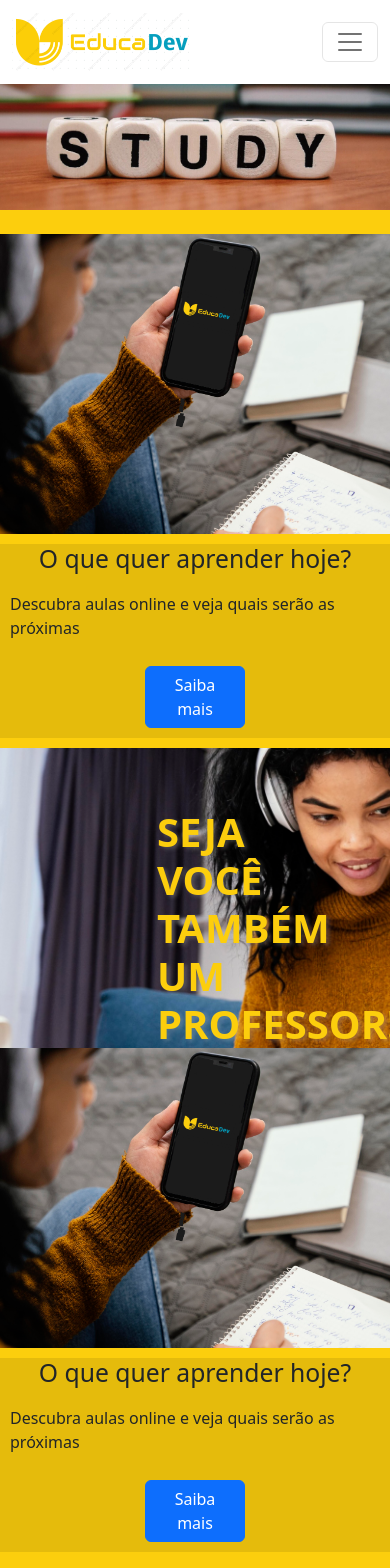
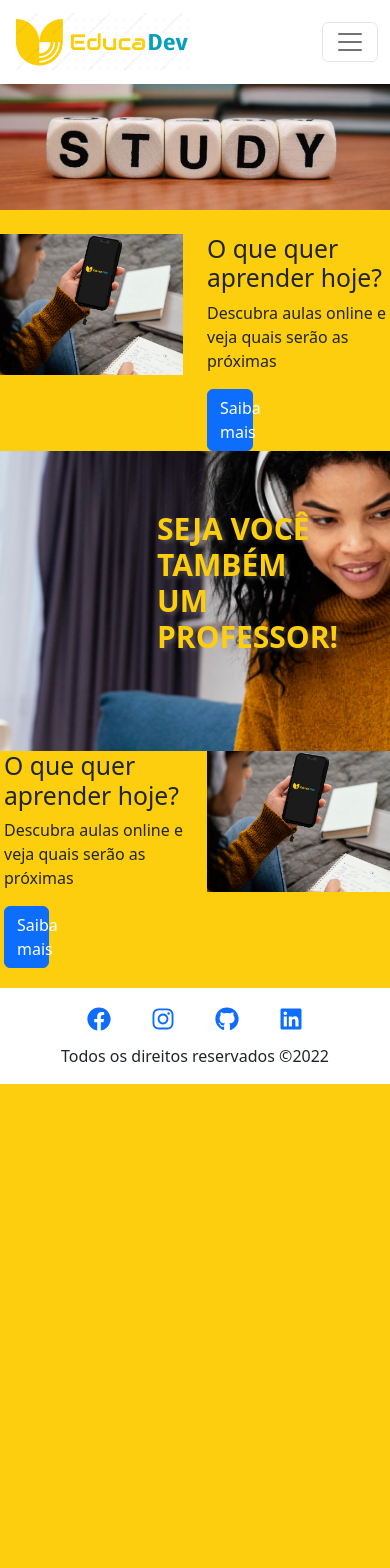
Before and after one commit to Hackathon-letscode/educadev, a React (Create React App) app in the folder front-end/: page /home in a window 390 px wide. Shown: the top 1568 px of the page. After the commit the page ends 1084 px from the top, so only its background shows below. Built offline with nearby package versions, Linux system fonts and the light colour scheme.

Commit message:
alterações de estilo

```diff
--- a/front-end/src/Components/Card/Cards.js
+++ b/front-end/src/Components/Card/Cards.js
@@ -24,7 +24,7 @@ function Cards({titulo, descricao, imagem, id}) {
             <Card.Text>
               {descricao}
             </Card.Text>
-            <Link to={`/videoaula/${id}`}><Button onClick={handleClick()} variant="primary">Ver Mais</Button></Link>
+            <Link to={`/javascript/${id}`}><Button onClick={handleClick()} variant="primary">Ver Mais</Button></Link>
           </Card.Body>
         </Card>
       {/* </Row> */}
--- a/front-end/src/Pages/Home.js
+++ b/front-end/src/Pages/Home.js
@@ -13,22 +13,18 @@ const Home = () => {
         <Banner />
       </section>
       {/* <Container fluid> */}
+      {/* <Container fluid> */}
       <section className="mb-0">
-        <Row className="d-flex flex-column">
-          {/* <div className="col-6">
+        <Row>
+          <div className="col-6">
             <Figure className="mb-0">
               <Figure.Image src={img01} className="mb-0" />
             </Figure>
-          </div> */}
-          <Container className="container_figure d-flex flex-column col-12 align-items-left justify-content-center container mb-0">
-            <Figure className="mb-0">
-              <Figure.Image src={img01} className="mb-0" />
-            </Figure>
-            <div className="informacoes">
-              <h2>O que quer aprender hoje?</h2>
-              <p>Descubra aulas online e veja quais serão as próximas</p>
-              <Button className="button">Saiba mais</Button>
-            </div>
+          </div>
+          <Container className="d-flex flex-column col-6 align-items-left justify-content-center container mb-0">
+            <h2>O que quer aprender hoje?</h2>
+            <p>Descubra aulas online e veja quais serão as próximas</p>
+            <Button className="w-25">Saiba mais</Button>
           </Container>
         </Row>
       </section>
@@ -41,28 +37,23 @@ const Home = () => {
         }}
       >
         <Container>
-          <Row className="align-items-end justify-content-end">
+          <Row className="align-items-end col-12 justify-content-end">
             <h3 className="col-6 col-md-4 text-right">Seja você também um professor!</h3>
           </Row>
         </Container>
       </section>
       <section>
-      <Row className="d-flex flex-column">
-          {/* <div className="col-6">
-            <Figure className="mb-0">
-              <Figure.Image src={img01} className="mb-0" />
+        <Row>
+          <Container className="d-flex flex-column col-6 align-items-right justify-content-center container ps-md-5 ps-3">
+            <h2>O que quer aprender hoje?</h2>
+            <p>Descubra aulas online e veja quais serão as próximas</p>
+            <Button className="w-25">Saiba mais</Button>
+          </Container>
+          <div className="col-6">
+            <Figure>
+              <Figure.Image src={img01} />
             </Figure>
-          </div> */}
-          <Container className="container_figure d-flex flex-column col-12 align-items-left justify-content-center container mb-0">
-            <Figure className="mb-0">
-              <Figure.Image src={img01} className="mb-0" />
-            </Figure>
-            <div className="informacoes">
-              <h2>O que quer aprender hoje?</h2>
-              <p>Descubra aulas online e veja quais serão as próximas</p>
-              <Button className="button">Saiba mais</Button>
-            </div>
-          </Container>
+          </div>
         </Row>
       </section>
       {/* </Container> */}
--- a/front-end/src/Pages/home.css
+++ b/front-end/src/Pages/home.css
@@ -17,7 +17,31 @@ position: relative;
     text-shadow: 3px 2px 4px rgba(191,191,191,0.28);
 }
 
-.button {
+@media (max-width: 1024px) {
+    .mid-banner h3 {
+        font-size: 30px;
+    }
+
+    .button {
+        margin-bottom: 10px;
+        width: 100px;
+    }
+
+    .informacoes {
+        display: flex;
+        flex-direction: column;
+        justify-content: center;
+        align-items: center;
+        background-color: rgba(0, 0, 0, 0.089);
+        margin: 10px 0px;
+    }
+
+    .informacoes p {
+        padding: 10px;
+    }
+}
+
+/* .button {
     margin-bottom: 10px;
     width: 100px;
 }
@@ -33,4 +57,4 @@ position: relative;
 
 .informacoes p {
     padding: 10px;
-}
+} */
--- a/front-end/src/Rotas.js
+++ b/front-end/src/Rotas.js
@@ -16,7 +16,7 @@ const Rotas = () => {
                 <Route path="/cadastro" element={<Cadastro />} />
                 <Route path="/javascript" exact element={<Javascript />} />
                 <Route path="/postaraula" element={<PostarAula />} />
-                <Route path="/videoaula" element={<VideoAula/>} />
+                <Route path="/javascript" element={<VideoAula/>} />
             </Routes>
   );
 }
```
